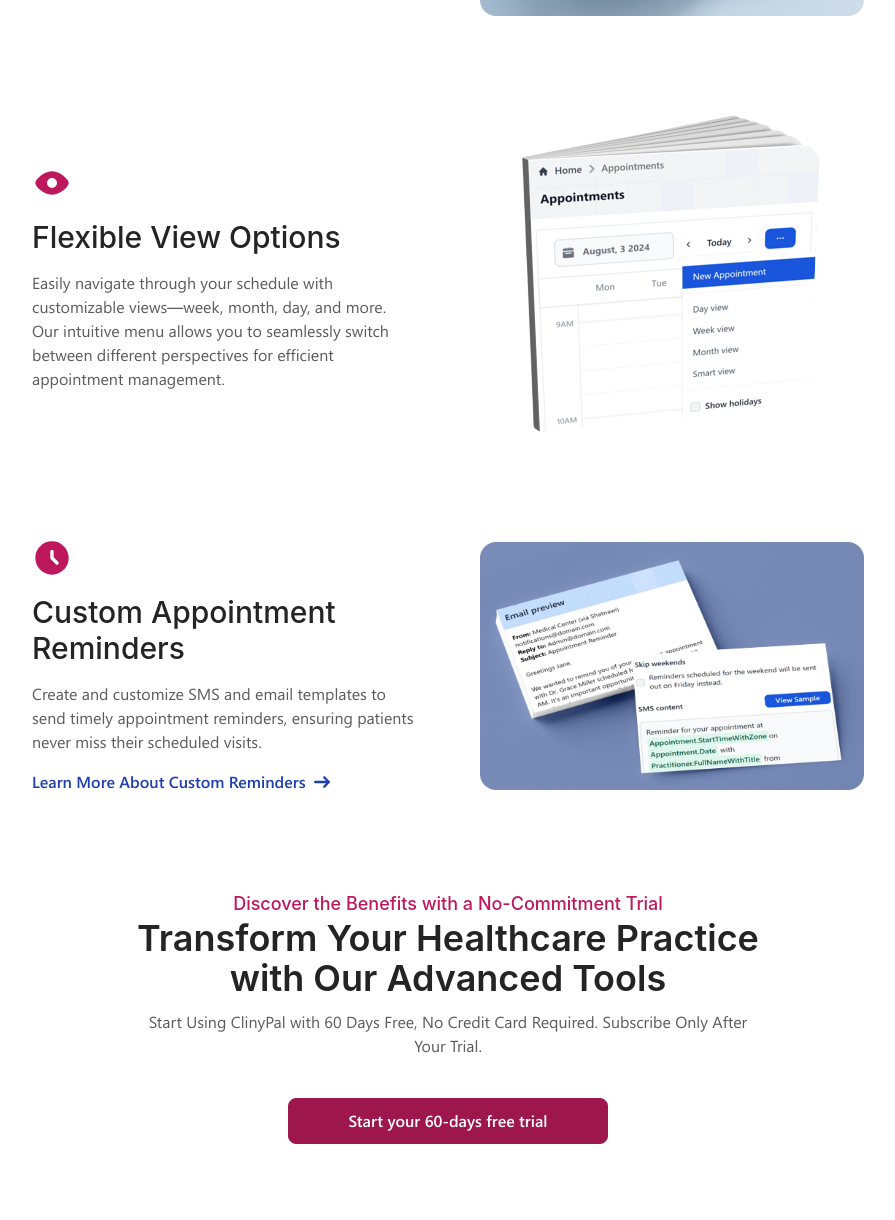
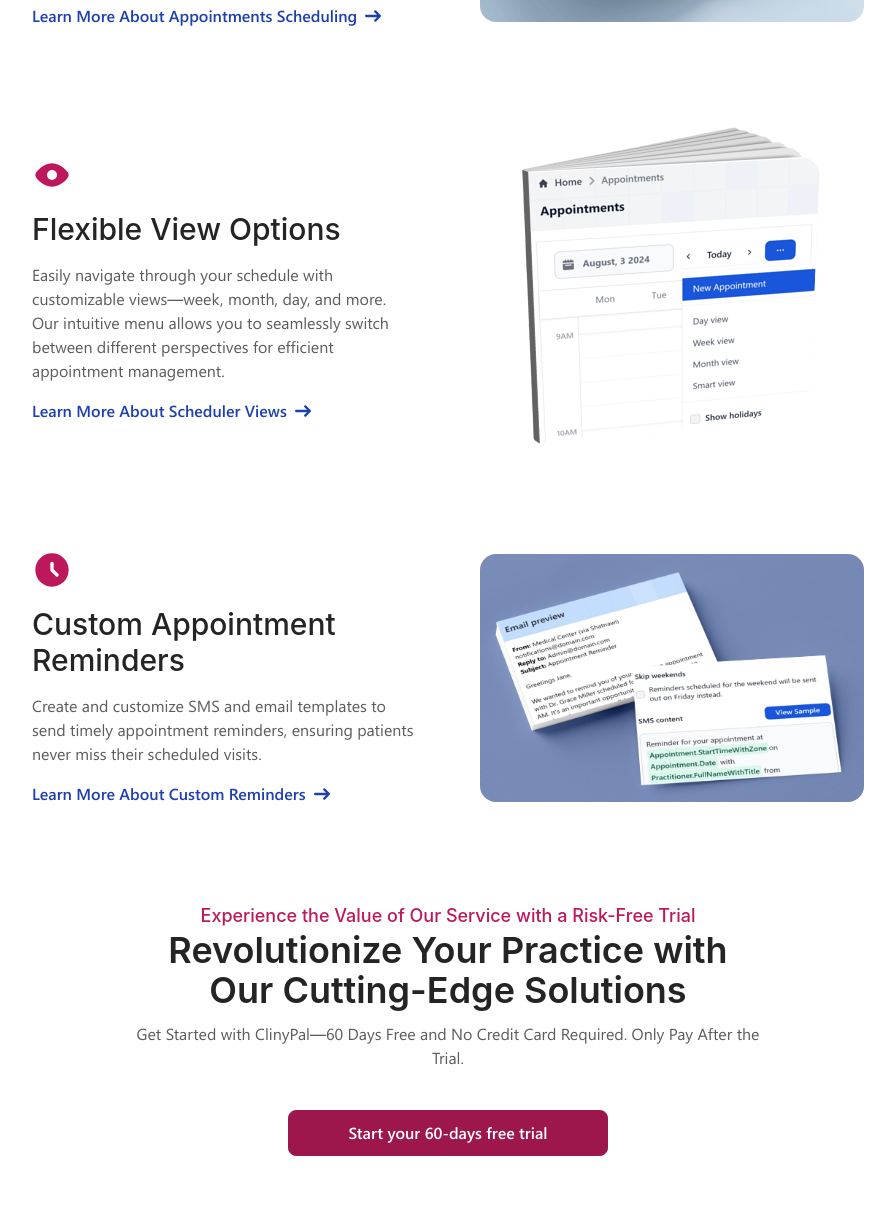
Before and after one commit to Shatnawi86/portal, a plain HTML site: page features/appointment-scheduler/index.html in a window 1280 px wide. Shown: the part 696-1916 px from the top of the page, without its empty margins (192-1087 px from the left). Drawn offline with Linux system fonts and the light colour scheme; files whose address does not match are found by name; a web font is replaced by a local one.

Commit message:
Initial commit

```diff
--- a/features/appointment-scheduler/index.html
+++ b/features/appointment-scheduler/index.html
@@ -312,9 +312,15 @@
                 <h3 class="text-base">
                     Easily view, book, and reschedule appointments with our intuitive interface. Streamline your scheduling process for better patient management.
                 </h3>
+                <a href="#" class="flex mt-6 items-center justify-start space-x-2 font-medium text-title text-blue-800 hover:underline">
+                    <p>Learn More About Appointments Scheduling</p>
+                    <svg class="w-4 h-4 rtl:rotate-180" xmlns="http://www.w3.org/2000/svg" fill="none" viewBox="0 0 14 10">
+                        <path stroke="currentColor" stroke-linecap="round" stroke-linejoin="round" stroke-width="2" d="M1 5h12m0 0L9 1m4 4L9 9"></path>
+                    </svg>
+                </a>
             </div>
             <div class="image-highlighted w-full md:w-1/2 justify-center items-center">
-                <img src="/images/ft-sched-apt.png" class="rounded-2xl" alt="">
+                <img src="/images/ft-sched-apt-min.png" class="rounded-2xl" alt="">
 
             </div>
 
@@ -332,9 +338,15 @@
                     <h3 class="text-base">
                         Easily navigate through your schedule with customizable views—week, month, day, and more. Our intuitive menu allows you to seamlessly switch between different perspectives for efficient appointment management.
                     </h3>
+                    <a href="#" class="flex mt-6 items-center justify-start space-x-2 font-medium text-title text-blue-800 hover:underline">
+                        <p>Learn More About Scheduler Views</p>
+                        <svg class="w-4 h-4 rtl:rotate-180" xmlns="http://www.w3.org/2000/svg" fill="none" viewBox="0 0 14 10">
+                            <path stroke="currentColor" stroke-linecap="round" stroke-linejoin="round" stroke-width="2" d="M1 5h12m0 0L9 1m4 4L9 9"></path>
+                        </svg>
+                    </a>
                 </div>
                 <div class="image-highlighted w-full md:w-1/2 flex justify-center items-center">
-                    <img src="/images/ft-sched-views.png" alt="">
+                    <img src="/images/ft-sched-views-min.png" alt="">
 
                 </div>
 
@@ -360,7 +372,7 @@
                     </a>
                 </div>
                 <div class="image-highlighted w-full md:w-1/2 flex justify-end items-center">
-                    <img src="/images/ft-sched-rem.png" class="rounded-2xl" alt="">
+                    <img src="/images/ft-sched-rem-min.png" class="rounded-2xl" alt="">
                 </div>
 
 
@@ -371,16 +383,16 @@
             <div class="flex flex-col space-y-3 w-full md:w-1/2 items-center justify-center text-center">
                 <div>
                     <h2 class="text-lg font-bold text-pink-700">
-                        Discover the Benefits with a No-Commitment Trial
+                        Experience the Value of Our Service with a Risk-Free Trial
+
                     </h2>
                     <h3 class="text-2xl md:text-4xl font-extrabold text-title">
-                        Transform Your Healthcare Practice with Our Advanced Tools
-                    </h3>
+                        Revolutionize Your Practice with Our Cutting-Edge Solutions
+                                        </h3>
                 </div>
 
                 <h3 class="text-base">
-                    Start Using ClinyPal with 60 Days Free, No Credit Card Required. Subscribe Only After Your Trial.
-                </h3>
+                    Get Started with ClinyPal—60 Days Free and No Credit Card Required. Only Pay After the Trial.                </h3>
             </div>
 
             <a href="/free-trial/"
```
Also changed, not shown: images/ft-sched-apt-min.png (added), images/ft-sched-apt.png (deleted), images/ft-sched-rem-min.png (added), images/ft-sched-rem.png (deleted), images/ft-sched-views-min.png (added), images/ft-sched-views.png (deleted).
